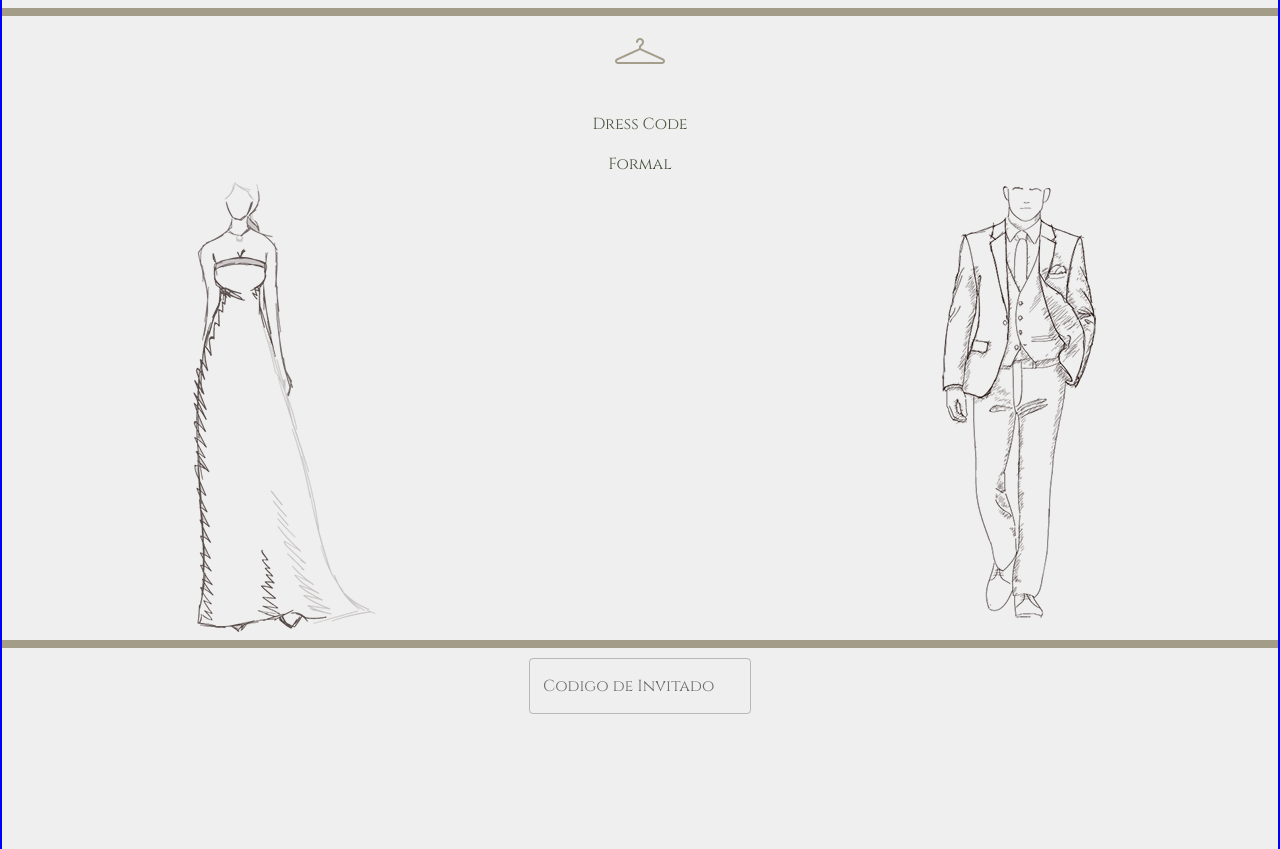
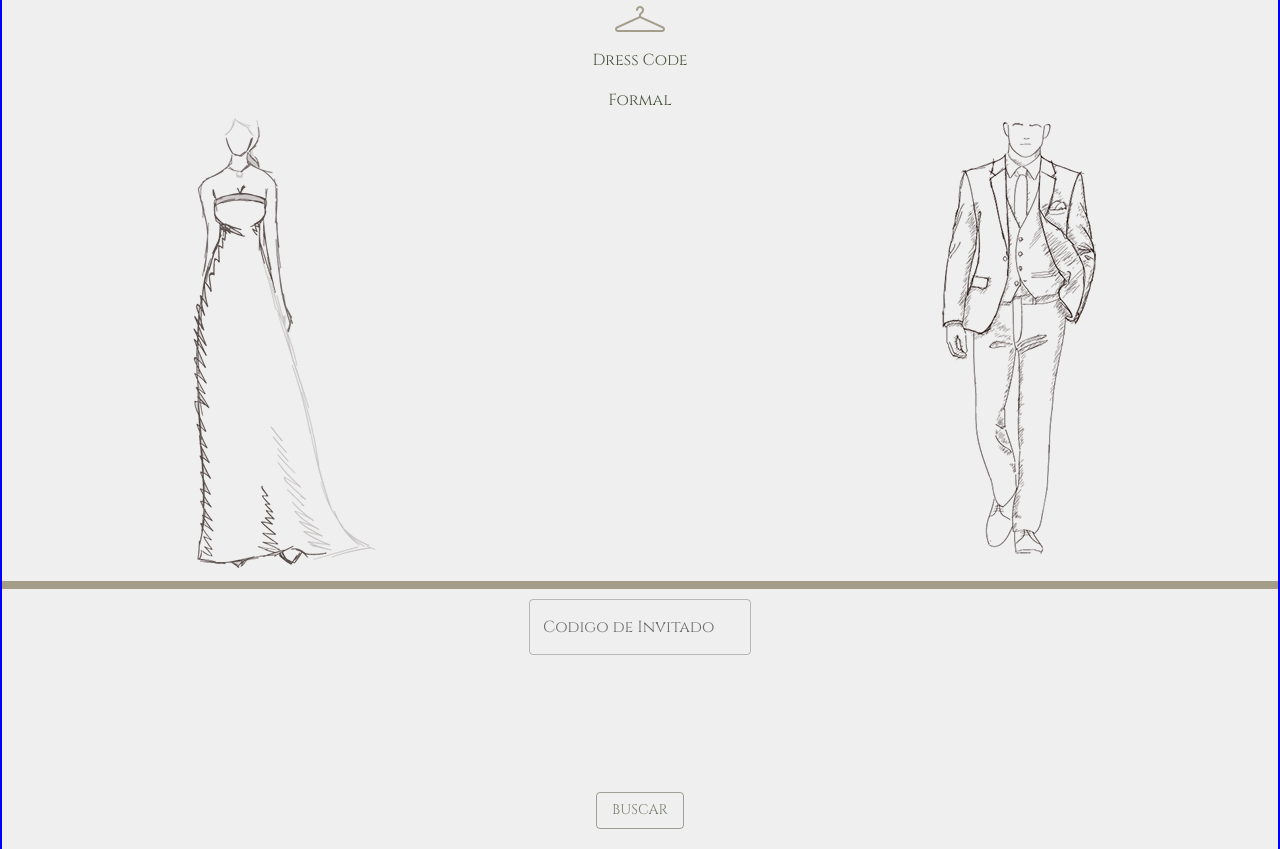
Before and after one commit to DeusXMaquina/reginasWeddingWebsite, a React (Create React App) app in the folder MobileFront/wedding-mobile/: page / in a window 1280 px wide. Shown: the part 4252-5101 px from the top of the page. Built offline with nearby package versions, Linux system fonts and the light colour scheme.

Commit message:
reorder dress code and gift icons

```diff
--- a/MobileFront/wedding-mobile/src/Components/DressCode/dresscode.tsx
+++ b/MobileFront/wedding-mobile/src/Components/DressCode/dresscode.tsx
@@ -10,11 +10,12 @@ const useStyles = makeStyles((theme: Theme)=>({
         color: theme.palette.primary.main
     },
     item: {
-        marginTop: '10px'
+        marginTop: '10px',
     },
     dressImg: {
-        marginButton: '5px'
+        marginBottom: '5px'
     }
+
 }))
 
 export default function Dresscode () {
@@ -25,21 +26,22 @@ export default function Dresscode () {
             <Grid container spacing={4} direction='column' justify='center' alignContent='center'>
                 <Grid item xs={12} classes={{root: classes.item}}>
                 <img src={icon} alt="dresscode-icon" />
-                </Grid>
-                <Grid item xs={12}>
+                <br></br>
                 <Typography>Dress Code</Typography>
                 </Grid>
 
                 <Grid container spacing={1} direction='row' justify='center'>
-                    <Grid item xs={5} classes={{root: classes.dressImg}}>
-                        <img src={women} alt='womendresscode'></img>
+                    <Grid item xs={5}>
+                        <img src={women} alt='womendresscode' className={classes.dressImg}></img>
+                        <br/>
                     </Grid>
                     <Grid item xs={2}>
                     <Typography>Formal</Typography>
-                </Grid>
+                    </Grid>
                     <Grid item xs={5}>
                         <img src={men} alt='mendresscode'></img>
                     </Grid>
+
                 </Grid>
             </Grid>
         </ContentBox>
--- a/MobileFront/wedding-mobile/src/Components/Gift/gift.tsx
+++ b/MobileFront/wedding-mobile/src/Components/Gift/gift.tsx
@@ -31,9 +31,8 @@ return (
         <ContentBox>
            <Grid container spacing={4} direction='column' justify='center' alignItems='center' >
                <Grid item xs={12} classes={{root: classes.item}}>
-               <img src={icon} alt="regalo-icon" />
-               </Grid>
-               <Grid item xs={12}>
+               <img src={icon} alt="regalo-icon" /> <br/>
+
                <Typography>Mesa de Regalos</Typography>
                </Grid>
                <Grid item xs={12}>
```
